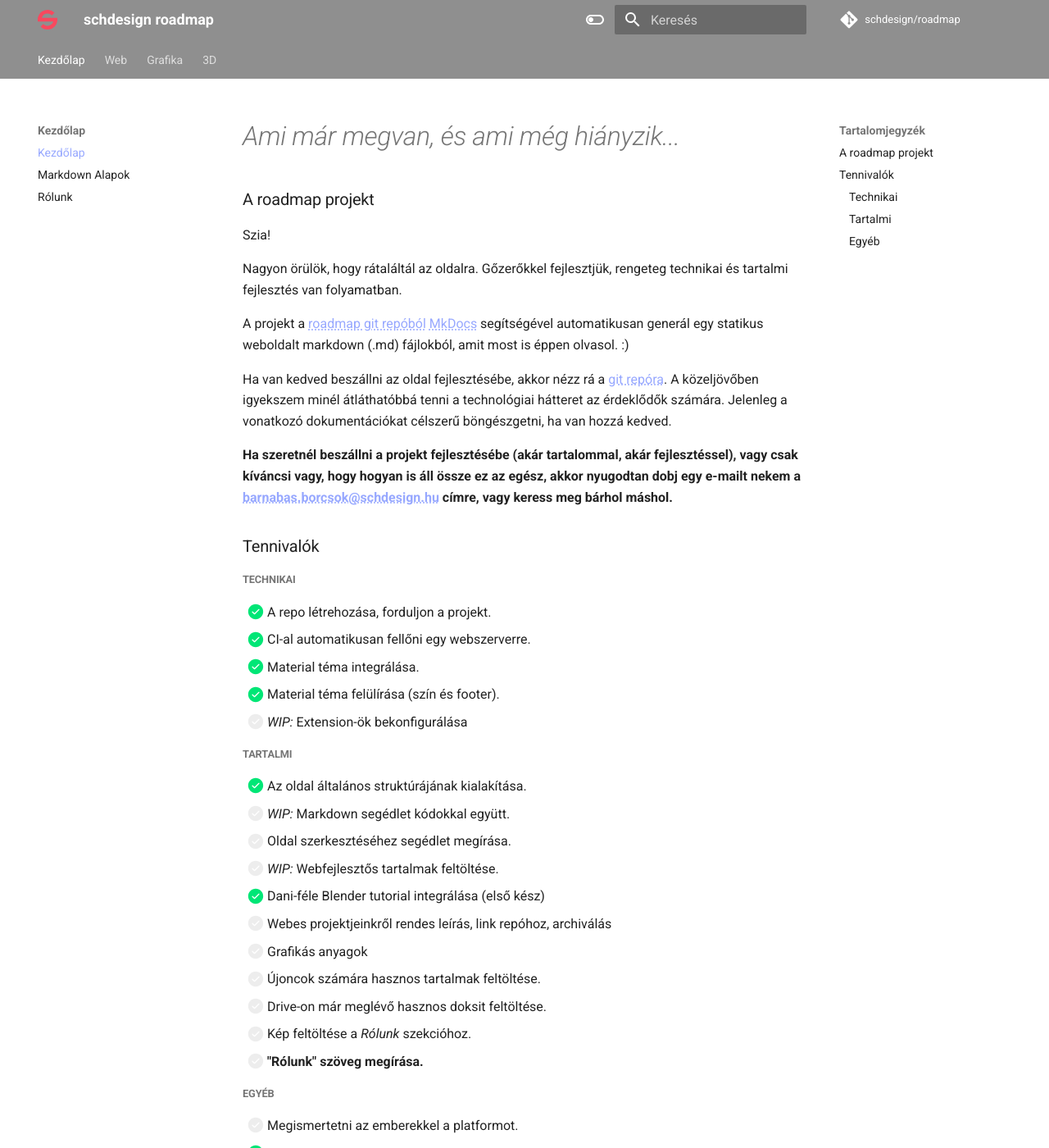
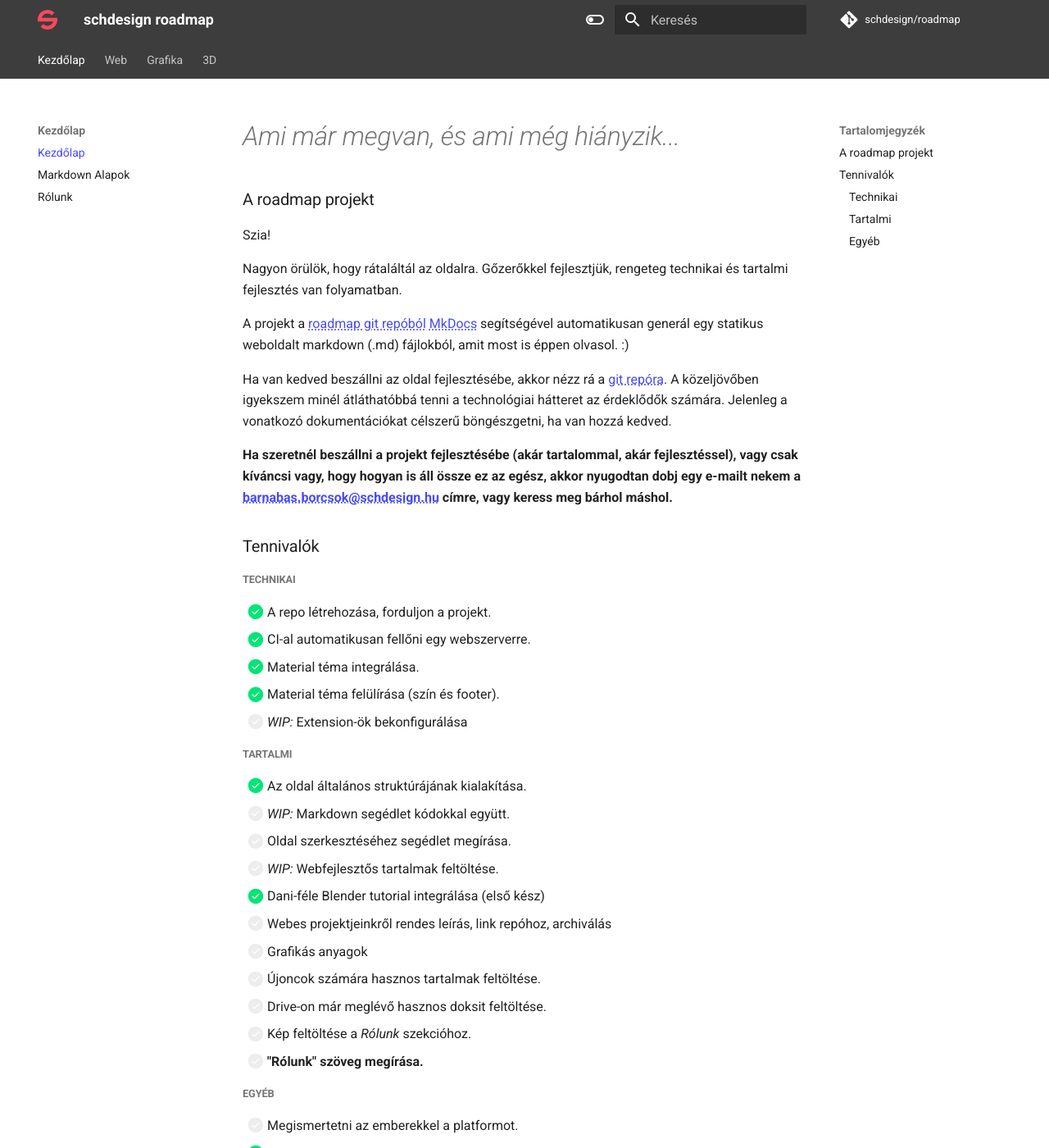
Before and after one commit to simonyiszk/schdesign-roadmap, an MkDocs documentation site: the page built from docs/index.md, in a window 1280 px wide and 1400 px high. Shown: the whole window at 82% size. Built offline with MkDocs 1.6.1 and Material for MkDocs 9.7.7, drawn with Linux system fonts in a browser that asks for light colours.

Commit message:
changed light mode header and link color

```diff
--- a/docs/stylesheets/extra.css
+++ b/docs/stylesheets/extra.css
@@ -7,9 +7,9 @@
 }
 
 [data-md-color-scheme="default"] { /* Only applied when light theme (default) is selected */
-  --md-primary-fg-color:#8f8f8f;
+  --md-primary-fg-color:#3d3d3d;
   --md-primary-bg-color: #ffffff;
-  --md-typeset-a-color: #97a8ff;
+  --md-typeset-a-color: #474af8;
 }
 
 [data-md-color-scheme="slate"] { /* Only applied when dark theme (slate) is selected */
```
